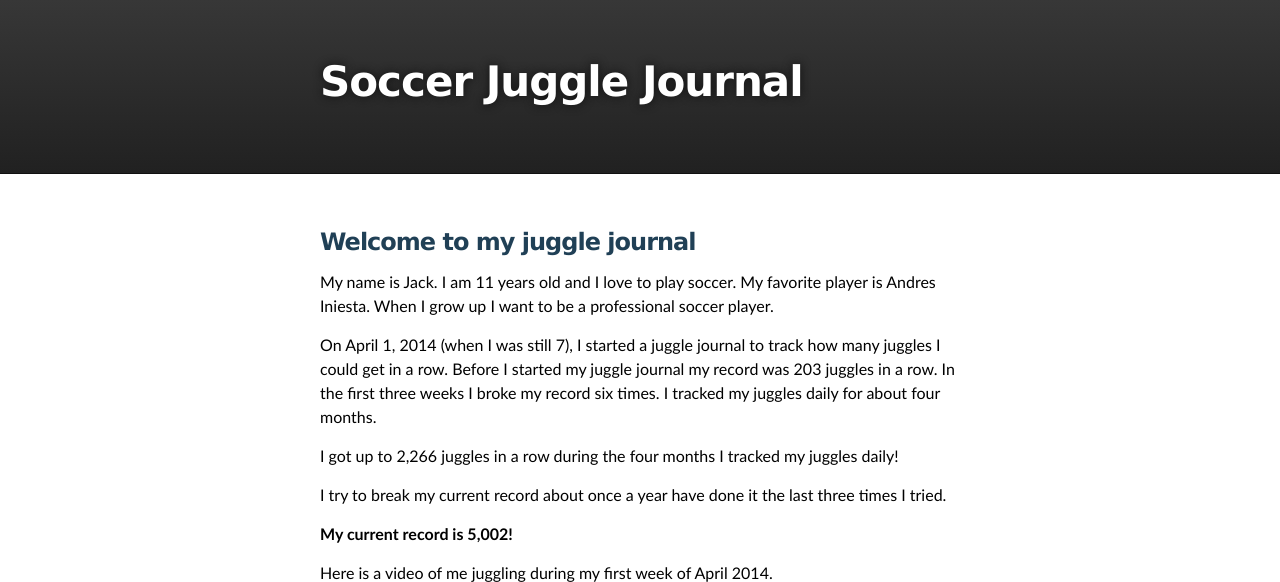
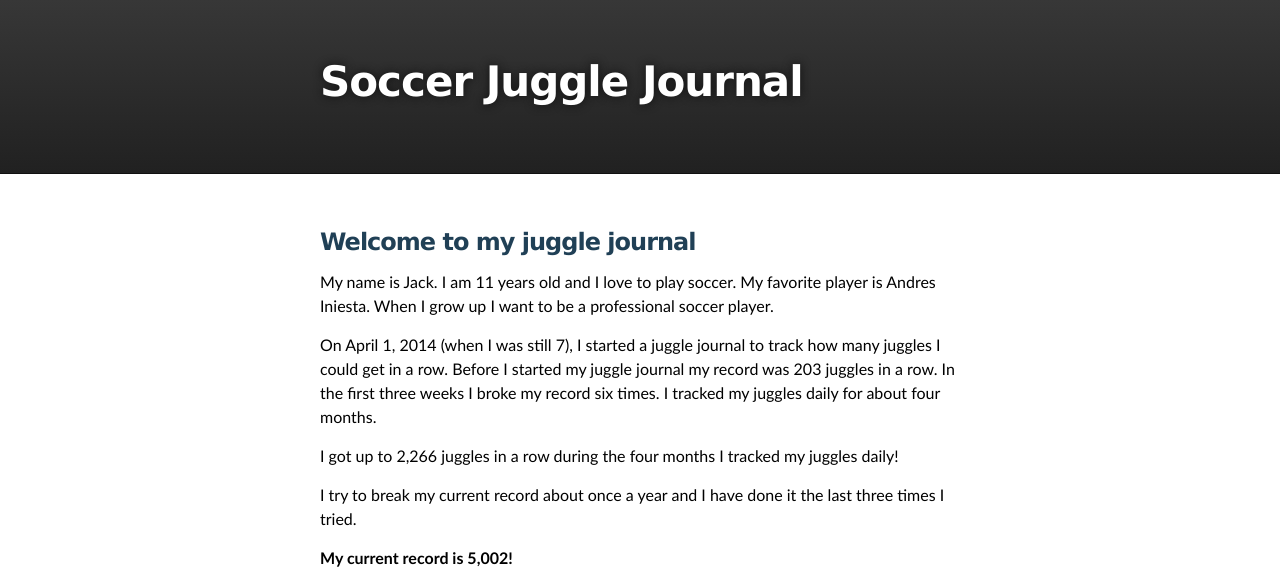
Before and after one commit to jkbrown76/jkbrown76.github.io, a plain HTML site: page index.html in a window 1280 px wide. Shown: the top 582 px of the page. Drawn offline with nearby package versions, Linux system fonts and the light colour scheme.

Commit message:
Update index.html

```diff
--- a/index.html
+++ b/index.html
@@ -36,7 +36,7 @@
 
 <p>I got up to 2,266 juggles in a row during the four months I tracked my juggles daily!</p>
 
-<p>I try to break my current record about once a year have done it the last three times I tried.</p>
+<p>I try to break my current record about once a year and I have done it the last three times I tried.</p>
 
 <p><strong>My current record is 5,002!</strong></p>
 
```
